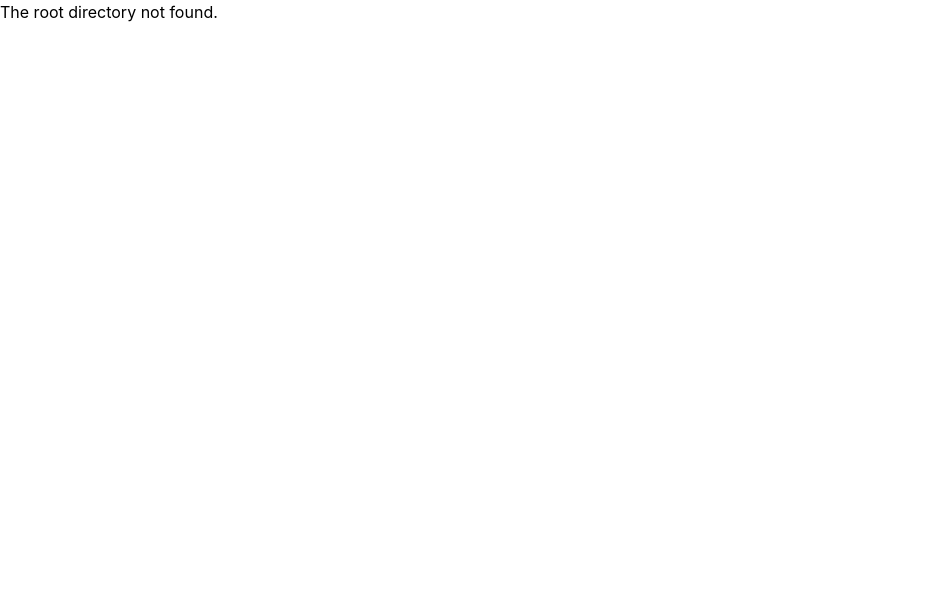
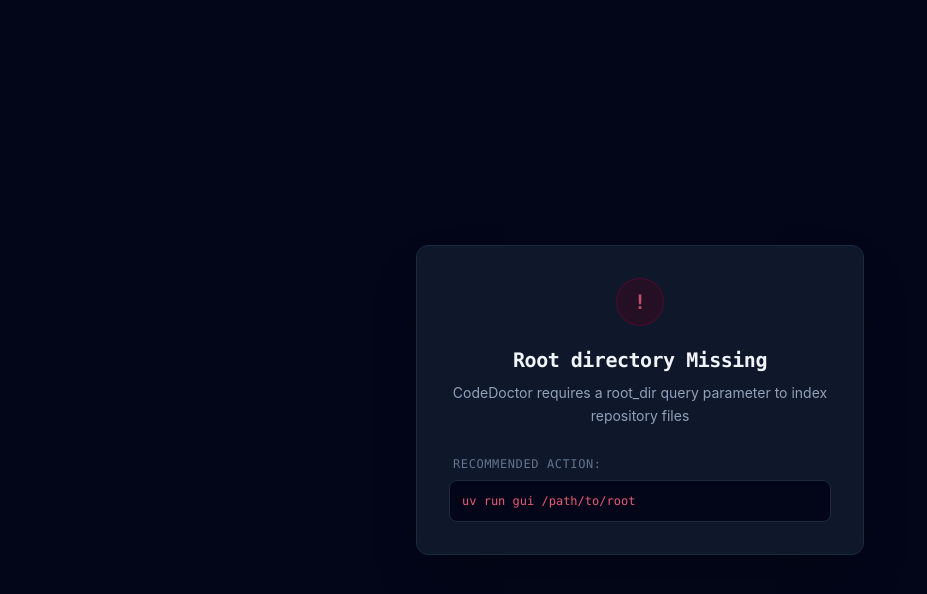
Before and after one commit to NVK222/CodeDoctor, a React (Vite) app in the folder ui/: page / in a window 1280 px wide. Before the commit this address had no page. Shown: the top 594 px of the page, without its empty margins (0-927 px from the left). Built offline with nearby package versions, Linux system fonts and the light colour scheme.

Commit message:
Added error page for missing root_dir

```diff
--- a/ui/src/App.tsx
+++ b/ui/src/App.tsx
@@ -5,6 +5,7 @@
 import Logs from './components/Logs'
 import Engineer from './components/Engineer'
 import Header from './components/Header'
+import Error from './components/Error'
 
 function App() {
     const _root_dir = new URLSearchParams(window.location.search).get(
@@ -18,9 +19,11 @@
 
     if (!_root_dir) {
         return (
-            <div>
-                <p>The root directory not found.</p>
-            </div>
+            <Error
+                title="Root directory Missing"
+                description="CodeDoctor requires a root_dir query parameter to index repository files"
+                hint="uv run gui /path/to/root"
+            />
         )
     }
 
--- /dev/null
+++ b/ui/src/components/Error.tsx
@@ -0,0 +1,39 @@
+interface ErrorProps {
+    title: string
+    description: string
+    hint?: string
+}
+
+export default function Error({ title, description, hint }: ErrorProps) {
+    return (
+        <div className="flex flex-col items-center justify-center bg-slate-950 min-h-screen text-slate-300 p-6 font-sans select-none">
+            <div className="max-w-md w-full bg-slate-900 border border-slate-800 rounded-xl p-8 shadow-2xl text-center space-y-5">
+                <div className="mx-auto w-12 h-12 rounded-full bg-rose-950/50 border border-rose-800/40 flex items-center justify-center text-rose-400 font-mono text-xl font-bold animate-pulse">
+                    !
+                </div>
+
+                <div className="space-y-2">
+                    <h1 className="text-xl font-bold tracking-tight text-slate-100 font-mono">
+                        {title}
+                    </h1>
+                    <p className="text-sm text-slate-400 leading-relaxed">
+                        {description}
+                    </p>
+                </div>
+
+                {hint && (
+                    <div className="space-y-2 pt-2">
+                        <p className="text-xs text-slate-500 font-mono text-left uppercase tracking-wider pl-1">
+                            Recommended Action:
+                        </p>
+                        <div className="bg-slate-950 border border-slate-800 rounded-lg p-3 text-left font-mono text-xs text-rose-400/90 flex items-center justify-between group">
+                            <code className="whitespace-pre-wrap select-text break-all">
+                                {hint}
+                            </code>
+                        </div>
+                    </div>
+                )}
+            </div>
+        </div>
+    )
+}
```
